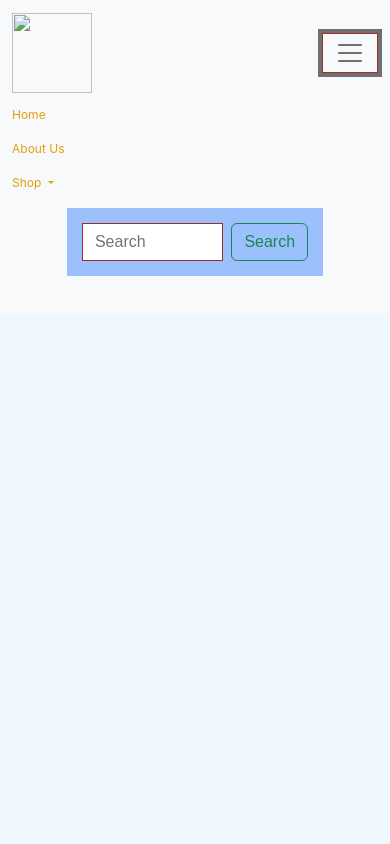
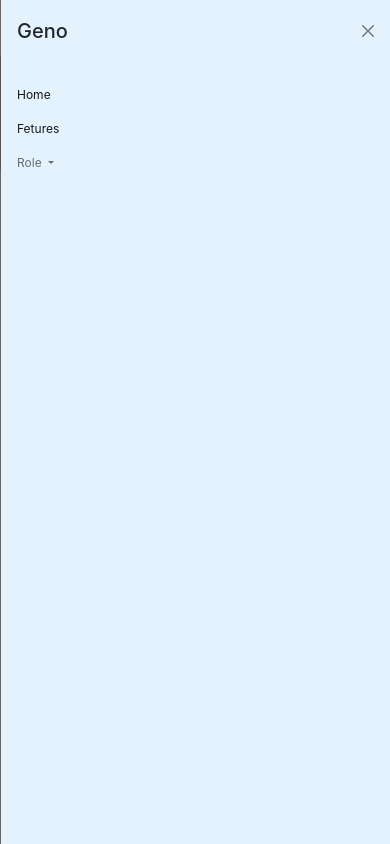
Before and after one commit to mayuras7685/Geno, a plain HTML site: page index.html in a window 390 px wide. Both pictures are taken after a click on the button 350 px from the left and 53 px from the top of the page. Shown: the top 844 px of the page. Drawn offline with nearby package versions, Linux system fonts and the light colour scheme.

Commit message:
add mood feature

```diff
--- a/index.html
+++ b/index.html
@@ -14,93 +14,154 @@
     <link rel="stylesheet" href="style.css" />
   </head>
   <body>
-    <nav class="navbar navbar-expand-lg bg-light fixed-top">
+    <nav class="navbar bg-light fixed-top">
       <div class="container-fluid">
-        <a class="navbar-brand" href="#">
-          <img src="logo.png" width="80" height="80" />
-        </a>
+        <a class="navbar-brand" href="#">Geno</a>
         <button
           class="navbar-toggler"
           type="button"
-          style="border-color: brown; border-radius: 0%"
-          data-bs-toggle="collapse"
-          data-bs-target="#navbarSupportedContent"
-          aria-controls="navbarSupportedContent"
-          aria-expanded="false"
-          aria-label="Toggle navigation"
+          data-bs-toggle="offcanvas"
+          data-bs-target="#offcanvasNavbar"
+          aria-controls="offcanvasNavbar"
         >
           <span class="navbar-toggler-icon"></span>
         </button>
-        <div class="collapse navbar-collapse" id="navbarSupportedContent">
-          <ul class="navbar-nav me-auto mb-2 mb-lg-0">
+        <div
+          class="offcanvas offcanvas-end"
+          tabindex="-1"
+          id="offcanvasNavbar"
+          aria-labelledby="offcanvasNavbarLabel"
+          style="background-color: #e3f2fd"
+        >
+          <div class="offcanvas-header">
+            <h5 class="offcanvas-title" id="offcanvasNavbarLabel">Geno</h5>
+            <button
+              type="button"
+              class="btn-close"
+              data-bs-dismiss="offcanvas"
+              aria-label="Close"
+            ></button>
+          </div>
+          <div class="offcanvas-body">
+            <ul class="navbar-nav justify-content-end flex-grow-1 pe-3">
               <li class="nav-item">
-              <a
-                class="nav-link active"
-                aria-current="page"
-                href="#"
-                style="color: #e1a10e"
+                <a class="nav-link active" aria-current="page" href="index.html"
                   >Home</a
                 >
               </li>
               <li class="nav-item">
-              <a
-                class="nav-link active"
-                aria-current="page"
-                style="color: #e1a10e"
-                href="#"
-                >About Us</a
+                <a class="nav-link active" aria-current="page" href=""
+                  >Fetures</a
                 >
               </li>
-
               <li class="nav-item dropdown">
                 <a
                   class="nav-link dropdown-toggle"
-                href="#"
-                id="navbarDropdown"
+                  href="index.html"
                   role="button"
                   data-bs-toggle="dropdown"
                   aria-expanded="false"
-                style="color: #e1a10e"
                 >
-                Shop
+                  Role
                 </a>
-              <ul
-                class="dropdown-menu"
-                aria-labelledby="navbarDropdown"
-                style="border-radius: 0%; color: #e1a10e; border-color: brown"
-              >
-                <li><a class="dropdown-item" href="men.html">Men</a></li>
+                <ul class="dropdown-menu">
                   <li>
-                  <a
-                    class="dropdown-item"
-                    href="women.html
-                  "
-                    >Women</a
-                  >
+                    <a class="dropdown-item" href="teachers.html">Teacher</a>
                   </li>
-
-                <li>
-                  <a class="dropdown-item" href="#">Kids</a>
-                </li>
+                  <li><a class="dropdown-item" href="#">Student</a></li>
                 </ul>
               </li>
             </ul>
-          <form class="d-flex" role="search">
-            <input
-              class="form-control me-2"
-              type="search"
-              placeholder="Search"
-              aria-label="Search"
-              style="border-radius: 0%; border-color: brown"
-            />
-            <button class="btn btn-outline-success" type="submit">
-              Search
-            </button>
-          </form>
+          </div>
         </div>
       </div>
     </nav>
-    <div class="graph">
+
+    <div class="addmood">
+      <div class="card text-center">
+        <div class="card-body">
+          <h5 class="card-title" style="font-size: 40px">
+            Hey, <span style="color: #2563eb">Mayur </span>👋
+          </h5>
+          <p class="card-text" style="font-size: 20px">
+            How was your day today?
+          </p>
+          <button
+            type="button"
+            class="btn btn-primary"
+            data-bs-toggle="modal"
+            data-bs-target="#exampleModal"
+          >
+            Add Mood
+          </button>
+        </div>
+      </div>
+    </div>
+
+    <!--add mood Modal -->
+    <div
+      class="modal fade"
+      id="exampleModal"
+      tabindex="-1"
+      aria-labelledby="exampleModalLabel"
+      aria-hidden="true"
+    >
+      <div class="modal-dialog modal-dialog-centered">
+        <div class="modal-content">
+          <div class="modal-header">
+            <h1 class="modal-title fs-5" id="exampleModalLabel">Add Mood</h1>
+                    <button type="button" class="btn-close" data-bs-dismiss="modal" aria-label="Close"></button>
+
+          </div>
+
+          <div class="modal-body">
+            <h5>How was your day?</h5>
+
+            <div class="row mb-2">
+              <div class="col-md-2 ms-auto">
+                <span class="text-base" style="font-size: 30px">🙁</span><br />
+                <span class="false">Rough day</span>
+              </div>
+
+              <div class="col-md-2 ms-auto">
+                <span class="text-base" style="font-size: 30px">😐</span><br />
+                <span class="false">Not good</span>
+              </div>
+              <div class="col-md-2 ms-auto">
+                <span class="text-base" style="font-size: 30px">🙂</span><br />
+                <span class="false">Not bad</span>
+              </div>
+
+              <div class="col-md-2 ms-auto">
+                <span class="text-base" style="font-size: 30px">😄</span><br />
+                <span class="false">Good</span>
+              </div>
+
+              <div class="col-md-2 ms-auto">
+                <span class="text-base" style="font-size: 30px">🤗</span><br />
+                <span class="false">Great!</span>
+              </div>
+            </div>
+
+            <div class="mb-3>
+              <label for="exampleFormControlTextarea1" class="form-label"
+                ><strong>Note:</strong></label
+              >
+              <textarea
+                class="form-control"
+                id="exampleFormControlTextarea1"
+                rows="3"
+              ></textarea>
+            </div>
+          </div>
+          <div class="d-grid gap-2" style="margin-left: 12px; margin-right: 12px; margin-bottom: 5px;">
+  <button class="btn btn-primary" type="button">Add Mood</button>
+</div>
+        </div>
+      </div>
+    </div>
+
+    <div class="graph" style="margin: auto auto">
       <ul class="months">
         <li>Jan</li>
         <li>Feb</li>
```
Lines whose indentation alone changed are shown as unchanged.
